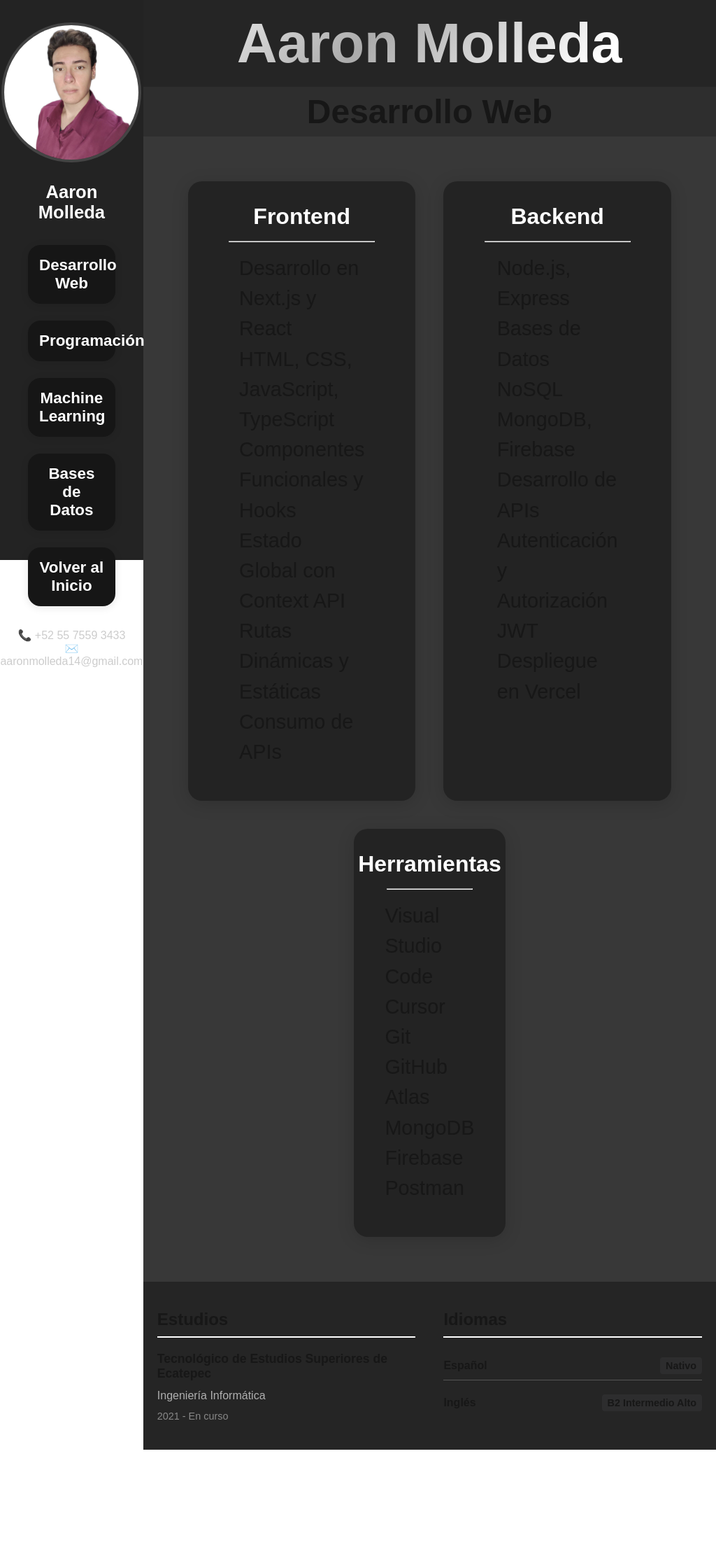
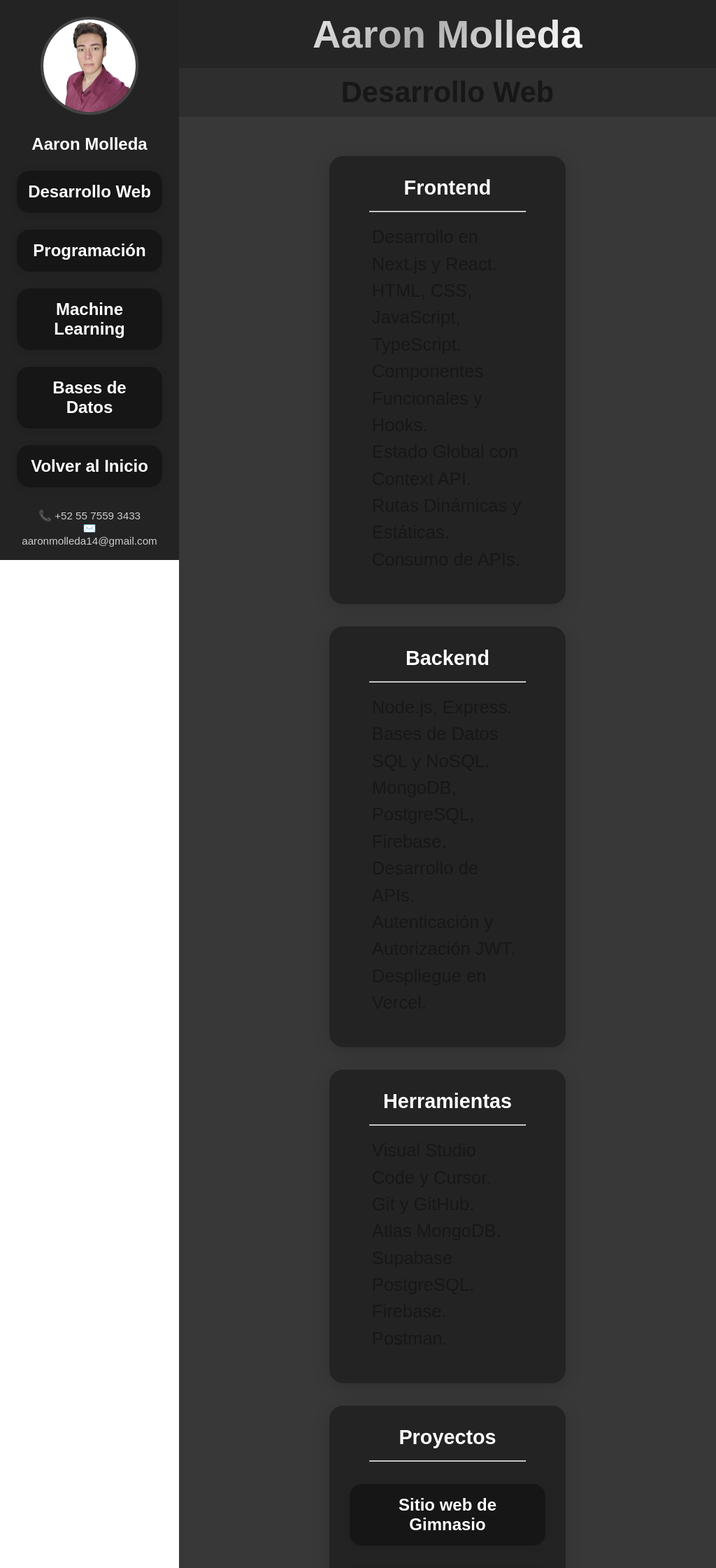
Before and after one commit to AaronMolleda14/CV, a Next.js app: page /desarrollo-web in a window 1024 px wide. Shown: the top 2240 px of the page at 70% size. Before the commit the page ends 2071 px from the top, so only its background shows below. Built offline with nearby package versions, Linux system fonts and the light colour scheme.

Commit message:
Version 1.4 CV Actualizado

```diff
--- a/app/desarrollo-web/page.module.css
+++ b/app/desarrollo-web/page.module.css
@@ -2,18 +2,34 @@
     width: 45%;
 }
 
-.toolsCard {
-    width: 30%;
+
+.buttonGroup {
+    display: flex;
+    flex-direction: column;
+    gap: 1rem;
+    width: 100%;
+    margin-top: 2rem;
+}
+
+/* Tablet styles */
+@media (max-width: 1024px) and (min-width: 769px) {
+    .cards {
+        width: 48%;
+    }
 }
 
 @media (max-width: 768px) {
-    .cards, .toolsCard {
+    .cards {
         width: 70%;
+    }
+
+    .buttonGroup {
+        width: 100%;
     }
 }
 
 @media (max-width: 480px) {
-    .cards, .toolsCard {
+    .cards {
         width: 100%;
     }
 }
--- a/app/desarrollo-web/page.tsx
+++ b/app/desarrollo-web/page.tsx
@@ -1,6 +1,7 @@
 import ResponsiveLayout from "@/components/ResponsiveLayout";
 import SectionTitle from "@/components/SectionTitle";
 import Card from "@/components/Card";
+import KnowledgeButton from "@/components/KnowledgeButton";
 import styles from "@/styles/Pages.module.css";
 import localStyles from "./page.module.css";
 
@@ -13,39 +14,45 @@ export default function DesarrolloWeb() {
         <div className={styles.cardsContainer}>
           <Card title="Frontend" className={localStyles.cards}>
             <ul className={styles.list}>
-              <li>Desarrollo en Next.js y React</li>
-              <li>HTML, CSS, JavaScript, TypeScript</li>
-              <li>Componentes Funcionales y Hooks</li>
-              <li>Estado Global con Context API</li>
-              <li>Rutas Dinámicas y Estáticas</li>
-              <li>Consumo de APIs</li>
+              <li>Desarrollo en Next.js y React.</li>
+              <li>HTML, CSS, JavaScript, TypeScript.</li>
+              <li>Componentes Funcionales y Hooks.</li>
+              <li>Estado Global con Context API.</li>
+              <li>Rutas Dinámicas y Estáticas.</li>
+              <li>Consumo de APIs.</li>
             </ul>
           </Card>
 
           <Card title="Backend" className={localStyles.cards}>
             <ul className={styles.list}>
-              <li>Node.js, Express</li>
-              <li>Bases de Datos NoSQL</li>
-              <li>MongoDB, Firebase</li>
-              <li>Desarrollo de APIs</li>
-              <li>Autenticación y Autorización JWT</li>
-              <li>Despliegue en Vercel</li>
+              <li>Node.js, Express.</li>
+              <li>Bases de Datos SQL y NoSQL.</li>
+              <li>MongoDB, PostgreSQL, Firebase.</li>
+              <li>Desarrollo de APIs.</li>
+              <li>Autenticación y Autorización JWT.</li>
+              <li>Despliegue en Vercel.</li>
             </ul>
           </Card>
 
-          <Card title="Herramientas" className={localStyles.toolsCard}>
+          <Card title="Herramientas" className={localStyles.cards}>
             <ul className={styles.list}>
-              <li>Visual Studio Code</li>
-              <li>Cursor</li>
-              <li>Git</li>
-              <li>GitHub</li>
-              <li>Atlas MongoDB</li>
-              <li>Firebase</li>
-              <li>Postman</li>
+              <li>Visual Studio Code y Cursor.</li>
+              <li>Git y GitHub.</li>
+              <li>Atlas MongoDB.</li>
+              <li>Supabase PostgreSQL.</li>
+              <li>Firebase.</li>
+              <li>Postman.</li>
             </ul>
           </Card>
+
+          <Card title="Proyectos" className={localStyles.cards}>
+            <div className={localStyles.buttonGroup}>
+              <KnowledgeButton label="Sitio web de Gimnasio" href="https://gym-omega-two.vercel.app" />
+              <KnowledgeButton label="Sitio web de Recetas" href="https://recipe-book-five-rho.vercel.app" />
+              <KnowledgeButton label="E-Commerce (Mantenimiento)" href="/404" />
+            </div>
+          </Card>
         </div>
-
       </section>
     </ResponsiveLayout>
   );
--- a/app/layout.tsx
+++ b/app/layout.tsx
@@ -1,4 +1,4 @@
-import type { Metadata } from "next";
+import type { Metadata, Viewport } from "next";
 import { Geist, Geist_Mono } from "next/font/google";
 import "./globals.css";
 
@@ -15,10 +15,14 @@ const geistMono = Geist_Mono({
 export const metadata: Metadata = {
   title: "Aaron Molleda - CV",
   description: "Portfolio y CV de Aaron Molleda - Desarrollador Web, Machine Learning, Programación",
-  viewport: "width=device-width, initial-scale=1",
   icons: {
     icon: "/favicon.png",
   },
+};
+
+export const viewport: Viewport = {
+  width: "device-width",
+  initialScale: 1,
 };
 
 export default function RootLayout({
--- a/app/page.module.css
+++ b/app/page.module.css
@@ -84,6 +84,35 @@
   transform: scale(1.05);
 }
 
+/* Tablet styles */
+@media (max-width: 1024px) and (min-width: 769px) {
+  .homeContainer {
+    padding: 2rem;
+  }
+
+  .profileSection {
+    padding: 2.5rem 3rem;
+  }
+
+  .profileImage {
+    width: 160px;
+    height: 160px;
+  }
+
+  .name {
+    font-size: 2.3rem;
+  }
+
+  .welcome {
+    font-size: 1.4rem;
+  }
+
+  .button {
+    font-size: 1.3rem;
+    padding: 1.1rem 2.2rem;
+  }
+}
+
 /* Mobile styles */
 @media (max-width: 768px) {
   .homeContainer {
--- a/styles/Card.module.css
+++ b/styles/Card.module.css
@@ -24,6 +24,17 @@
     width: 80%;
 }
 
+/* Tablet styles */
+@media (max-width: 1024px) and (min-width: 769px) {
+  .card {
+    padding: 1.8rem 1.8rem;
+  }
+
+  .cardTitle {
+    font-size: 1.8rem;
+  }
+}
+
 /* Mobile styles */
 @media (max-width: 768px) {
   .card {
--- a/styles/Footer.module.css
+++ b/styles/Footer.module.css
@@ -75,6 +75,21 @@
     border-radius: 4px;
 }
 
+/* Tablet styles */
+@media (max-width: 1024px) and (min-width: 769px) {
+    .footer {
+        padding: 35px 18px;
+    }
+
+    .container {
+        gap: 35px;
+    }
+
+    .title {
+        font-size: 1.4rem;
+    }
+}
+
 /* Responsive design */
 @media (max-width: 768px) {
     .container {
--- a/styles/Header.module.css
+++ b/styles/Header.module.css
@@ -82,6 +82,13 @@
     }
 }
 
+/* Tablet styles */
+@media (max-width: 1024px) and (min-width: 769px) {
+    .title {
+        font-size: 3.5rem;
+    }
+}
+
 /* Mobile styles */
 @media (max-width: 768px) {
     .menuButton {
--- a/styles/KnowledgeButton.module.css
+++ b/styles/KnowledgeButton.module.css
@@ -5,7 +5,7 @@
     padding: 1rem;
     border: none;
     border-radius: 18px;
-    font-size: 1.4rem;
+    font-size: 1.5rem;
     font-weight: bold;
     text-decoration: none;
     text-align: center;
--- a/styles/Pages.module.css
+++ b/styles/Pages.module.css
@@ -65,6 +65,27 @@
   margin: 2rem 0;
 }
 
+/* Tablet styles */
+@media (max-width: 1024px) and (min-width: 769px) {
+  .mainContent {
+    margin-left: 25%;
+  }
+
+  .contentSection {
+    padding: 2rem 2rem;
+  }
+
+  .list {
+    font-size: 1.6rem;
+    padding: 1rem 2rem;
+  }
+
+  .cardsContainer {
+    gap: 2rem;
+    margin: 1.5rem 0;
+  }
+}
+
 /* Mobile styles */
 @media (max-width: 768px) {
   .mainContent {
@@ -84,6 +105,13 @@
     gap: 1rem;
     margin: 0.5rem 0;
     padding: 0 0.5rem;
+  }
+}
+
+/* Content section tablet styles */
+@media (max-width: 1024px) and (min-width: 769px) {
+  .sectionContainer {
+    padding: 2rem 3rem;
   }
 }
 
--- a/styles/SectionTitle.module.css
+++ b/styles/SectionTitle.module.css
@@ -5,6 +5,14 @@
     font-size: 3rem;
     text-align: center;
     background-color: rgb(46, 46, 46);
+}
+
+/* Tablet styles */
+@media (max-width: 1024px) and (min-width: 769px) {
+    .sectionTitle {
+        font-size: 2.6rem;
+        padding: 0.7rem 0.5rem;
+    }
 }
 
 /* Mobile styles */
--- a/styles/SideBar.module.css
+++ b/styles/SideBar.module.css
@@ -80,6 +80,33 @@
   padding-top: 2rem;
 }
 
+/* Tablet styles */
+@media (max-width: 1024px) and (min-width: 769px) {
+  .sidebar {
+    width: 25%;
+    padding: 1.5rem 1.5rem;
+  }
+
+  .profileImage {
+    width: 140px;
+    height: 140px;
+  }
+
+  .name {
+    font-size: 1.5rem;
+    margin-bottom: 1.5rem;
+  }
+
+  .link {
+    font-size: 1.3rem;
+    padding: 0.7rem 0.9rem;
+  }
+
+  .contactInfo {
+    font-size: 0.95rem;
+  }
+}
+
 /* Mobile styles */
 @media (max-width: 768px) {
   .sidebar {
```
Also changed, not shown: app/bases-de-datos/page.tsx (+6 -6 lines).
